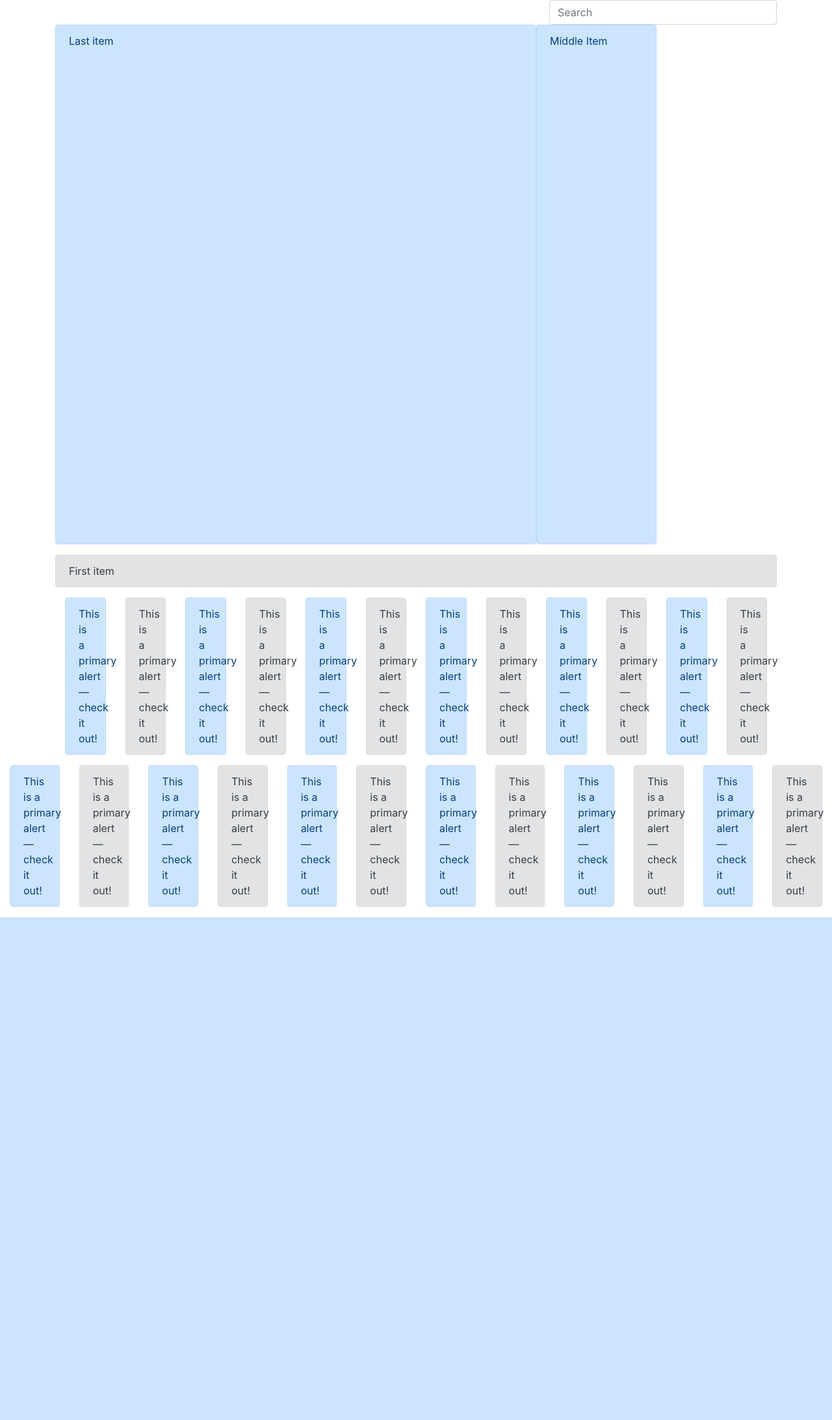
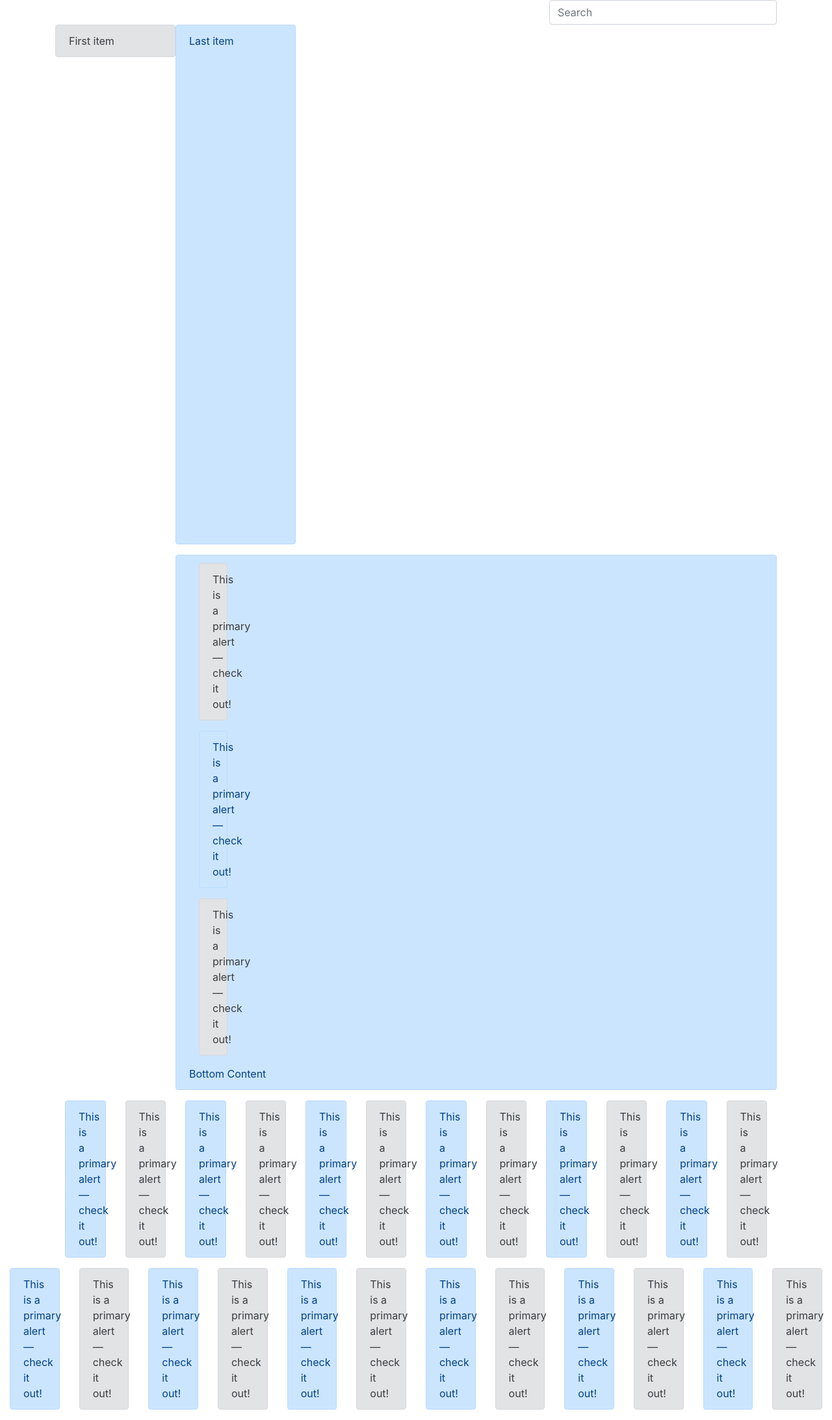
Before and after one commit to ravi19999/Django-Ecommerce, a Django app: page /bootstrap/ in a window 1280 px wide. Shown: the whole page at 65% size. Before the commit the page ends 1412 px from the top, so only its background shows below. Run offline with Django 3.2, Linux system fonts and the light colour scheme; some libraries are stand-ins or nearby versions.

Commit message:
Added multiple breakpoints to account for various screen sizes :sparkles: :lipstick:

```diff
--- a/src/templates/bootstrap/example.html
+++ b/src/templates/bootstrap/example.html
@@ -18,22 +18,38 @@
         <div class="container">
             <div class="row">
 
-                <div class="col-4 ml-auto">
+                <div class="col-12 col-sm-12 col-md-6 col-lg-4 ml-auto">
                     <input type="text" class="form-control" placeholder="Search">
                 </div>
             </div>
 
             <div class="row no-gutters">
-                <div class="col-12 order-3">
+                <div class="col-4 col-lg-2 order-1">
                     <div class="alert alert-secondary">
                         First item
                     </div>
                 </div>
-                <div class="col-md-2 order-2">
-                    <div class="alert alert-primary" role="alert" style="min-height:800px;">
-                        Middle Item </div>
+                <div class="col-10 ml-auto order-3">
+                    <div class="alert alert-primary" role="alert">
+                        <div class="col-1">
+                            <div class="alert alert-secondary" role="alert">
+                                This is a primary alert—check it out!
+                            </div>
+                        </div>
+                        <div class="col-1">
+                            <div class="alert alert-primary" role="alert">
+                                This is a primary alert—check it out!
+                            </div>
+                        </div>
+                        <div class="col-1">
+                            <div class="alert alert-secondary" role="alert">
+                                This is a primary alert—check it out!
+                            </div>
+                        </div>
+                        Bottom Content
+                    </div>
                 </div>
-                <div class="col-8 order-1">
+                <div class="col-4 col-lg-2 order-2">
                     <div class="alert alert-primary" role="alert" style="min-height:800px;">
                         Last item </div>
                 </div>
```
